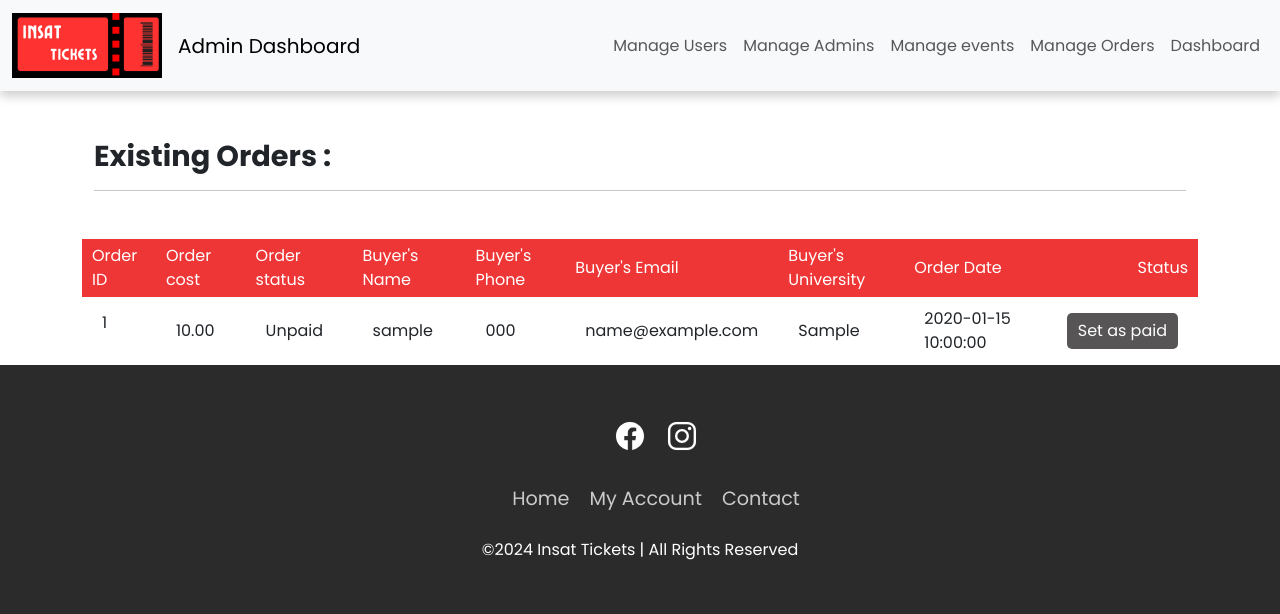
After one commit to Ayoobe/TP_PHP, a PHP site: page /admin/manage_orders.php in a window 1280 px wide. The commit adds this page. Shown: the top 614 px of the page. Run offline with PHP 8.4, Linux system fonts and the light colour scheme; the visitor is signed in with stand-in values (Sample User, id 1); tables that the repository leaves empty or names only in its code hold one stand-in row (values such as "Sample post"); some libraries are stand-ins or nearby versions.

Commit message:
added order management for admin

```diff
--- a/admin/dashboard.php
+++ b/admin/dashboard.php
@@ -16,6 +16,8 @@ if($_SESSION['admin_logged_in']!=true){
             <a href="manage_users.php" class="list-group-item list-group-item-action">Manage Users</a>
             <a href="manage_admins.php" class="list-group-item list-group-item-action">Manage Admins</a>
             <a href="manage_events.php" class="list-group-item list-group-item-action">Manage Events</a>
+            <a href="manage_orders.php" class="list-group-item list-group-item-action">Manage Orders</a>
+
         </div>
     </div>
     <br><br><br><br><br><br>
--- /dev/null
+++ b/admin/manage_orders.php
@@ -0,0 +1,107 @@
+<?php
+include('../server/connection.php');
+session_start();
+
+
+
+if(!isset($_SESSION['admin_logged_in']) || $_SESSION['admin_logged_in']!=true){
+    header('location: index.php');
+    exit();
+}
+
+
+
+// update order
+if (isset($_POST['update'])) {
+    $order_id = $_POST['order_id'];
+
+    $sql = "UPDATE orders SET order_status = 'Paid' WHERE order_id = '$order_id';";
+    if ($conn->query($sql) === TRUE) {
+        header('location: manage_orders.php');
+
+        exit();
+    }
+    else {
+        exit();
+    }
+}
+?>
+
+
+<?php include('../layouts/admin_header.php'); ?>
+
+
+<section class="cart container ">
+    <div class="container mt-5">
+        <h2 class="font-weight-bold">Existing Orders :</h2>
+        <hr class="mx-auto">
+    </div>
+    <table class="mt-5 pt-5">
+        <tr>
+            <th>Order ID</th>
+            <th>Order cost</th>
+            <th>Order status</th>
+            <th>Buyer's Name</th>
+            <th>Buyer's Phone </th>
+            <th>Buyer's Email</th>
+            <th>Buyer's University</th>
+            <th>Order Date</th>
+            <th>Status</th>
+        </tr>
+
+        <?php $sql = "SELECT * FROM orders";
+            $result = $conn->query($sql);
+        while ($order = $result->fetch_assoc()){ ?>
+
+
+            <tr>
+                <td>
+                    <div class="event-info">
+                        <div>
+                            <p> <?php echo $order['order_id']; ?> </p>
+                        </div>
+                    </div>
+                </td>
+
+                <td>
+                <span class="event-price"> <?php echo $order['order_cost']; ?> </span>
+                </td>
+
+                <td>
+                <span class="event-price"> <?php echo $order['order_status']; ?> </span>
+                </td>
+
+                <td>
+                <span class="event-price"> <?php echo $order['user_name']; ?> </span>
+                </td>
+
+                <td>
+                <span class="event-price"> <?php echo $order['user_phone']; ?> </span>
+                </td>
+
+                <td>
+                <span class="event-price"> <?php echo $order['user_email']; ?> </span>
+                </td>
+
+                <td>
+                <span class="event-price"> <?php echo $order['user_university']; ?> </span>
+                </td>
+
+                <td>
+                <span class="event-price"> <?php echo $order['order_date']; ?> </span>
+                </td>
+
+
+                <td>
+                  <form method="POST" action="manage_orders.php" >
+                    <input type="hidden" value="<?php echo $order['order_id'];?>" name='order_id'>
+                    <input class="btn order-details-btn" type="submit" name="update" value="Set as paid">
+                  </form>
+                </td>
+            </tr>
+
+        <?php } ?>
+    </table>
+</section>
+
+<?php include('../layouts/footer.php'); ?>
--- a/checkout.php
+++ b/checkout.php
@@ -63,7 +63,4 @@ else{
 
 
 
-
-
-
 <?php include('layouts/footer.php'); ?>
--- a/layouts/admin_header.php
+++ b/layouts/admin_header.php
@@ -34,6 +34,11 @@
                     <li class="nav-item">
                         <a class="nav-link" href="manage_events.php">Manage events</a>
                     </li>
+
+                    <li class="nav-item">
+                        <a class="nav-link" href="manage_orders.php">Manage Orders</a>
+                    </li>
+
                     <li class="nav-item">
                         <a class="nav-link" href="dashboard.php">Dashboard</a>
                     </li>
```
Also changed, not shown: payment.php (+11 -1 lines).
